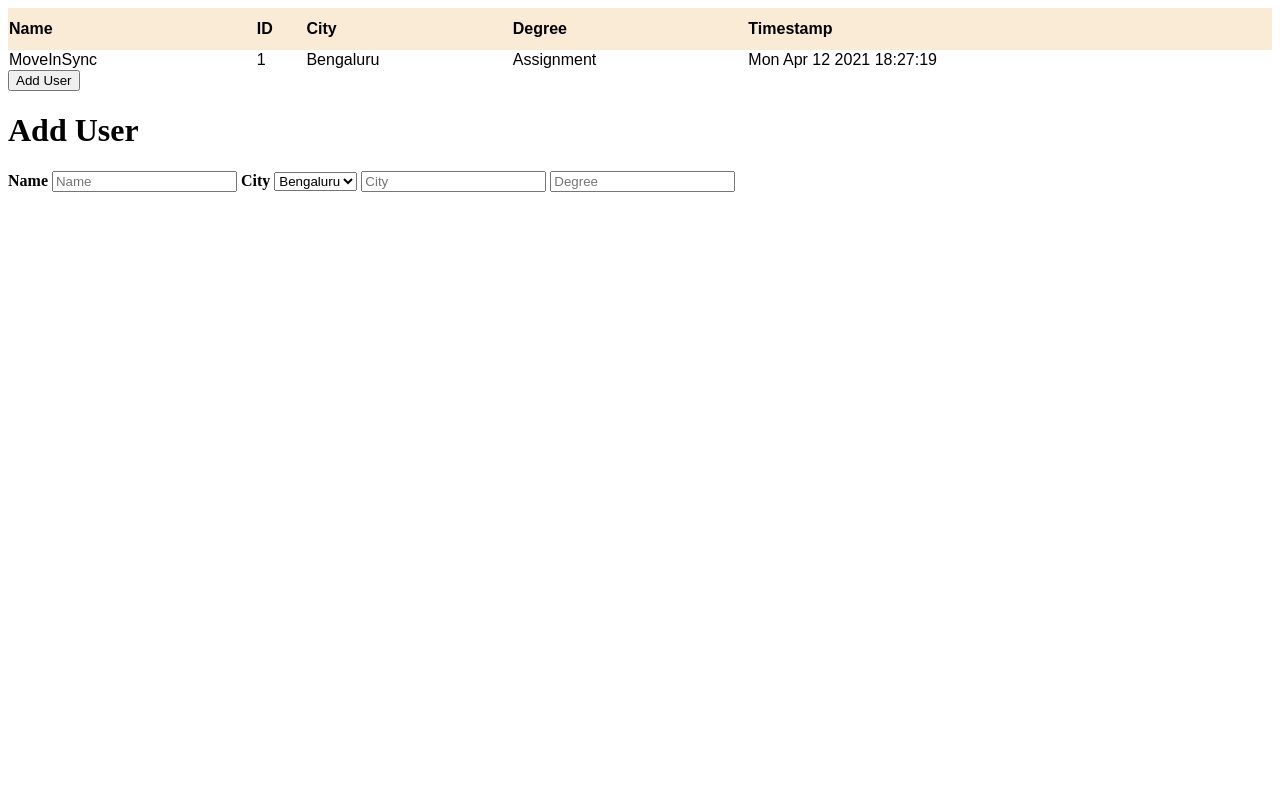
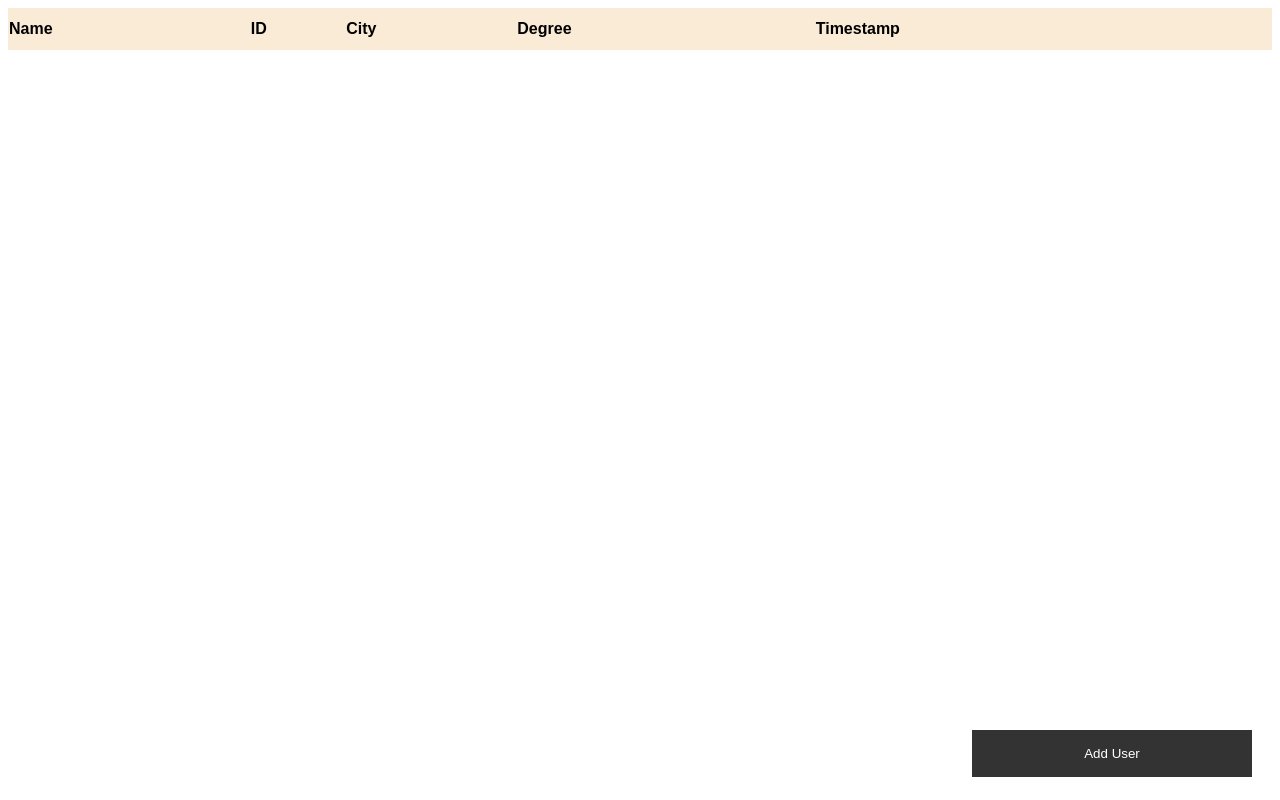
Before and after one commit to gurnoork/MoveInSync-Assignment, a plain HTML site: page index.html in a window 1280 px wide. Drawn offline with Linux system fonts and the light colour scheme; files that its build step writes are made by us from their sources.

Commit message:
Update index.html

```diff
--- a/index.html
+++ b/index.html
@@ -1,13 +1,12 @@
 <html>
     <head>
-        <title>MoveInSync Assignment</title>
-        <script src="script.js"></script>
-       <link rel="stylesheet" href="style.css">
-
+        <title>MoveInSync</title>
+        <script src="js/script.js"></script>
+        <link rel="stylesheet" href="css/style.css">
+        <meta name="viewport" content="width=device-width, initial-scale=1">
     </head>
-
 <body>
-<table class="mytable">
+    <table class="mytable" id="showtable">
         <tr>
             <th>Name</th>
             <th>ID</th>
@@ -15,32 +14,35 @@
             <th>Degree</th>
             <th>Timestamp</th>
         </tr>
-    <tr>
-        <td>MoveInSync</td>
-        <td>1</td>
-        <td>Bengaluru</td>
-        <td>Assignment</td>
-        <td>Mon Apr 12 2021 18:27:19</td>
-    </tr>
     </table>
-<button class="popup" onclick="openform()">Add User</button>
+
+
+    <div class="center">
+        <button class="button-open" onclick="openform()">Add User</button>
+    </div>
+
 
     <!--Div for popup-->
-<div class="popup_form">
-    <form action="#" class="user_form" method="post" name="PopupForm">
+<div class="popup-form" id="myform">
+    <form action="#" class="user-form" name="PopupForm">
       <h1>Add User</h1>
-      <label for="Name"><b>Name</b></label>
-      <input id="Name" name="Name" placeholder="Name" type="text">
-      <label for="City"><b>City</b></label>
-      <select name="City">
+      <label for="name"><b>Name</b></label>
+      <input type="text" id="name" name="name" placeholder="Your name..">
+      <br>
+      <label for="city"><b>City</b></label>
+      <select id="city" name="city">
         <option value="Bengaluru">Bengaluru</option>
         <option value="Delhi">Delhi</option>
         <option value="Chennai">Chennai</option>
         <option value="Mumbai">Mumbai</option>
       </select>
-      <input id="City" name="City" placeholder="City" type="text">
-      <input id="Degree" name="degree" placeholder="Degree" type="text">
+      <br>
 
+      <label for="degree"><b>Degree</b></label>
+      <input id="degree" name="degree" placeholder="Degree" type="text">
+      <br>
+
+      <button type="button" class="btn" onclick="closeform(); AddRow()">Save</button>
 
     </form>
 </div>
```
Lines whose indentation alone changed are shown as unchanged.
